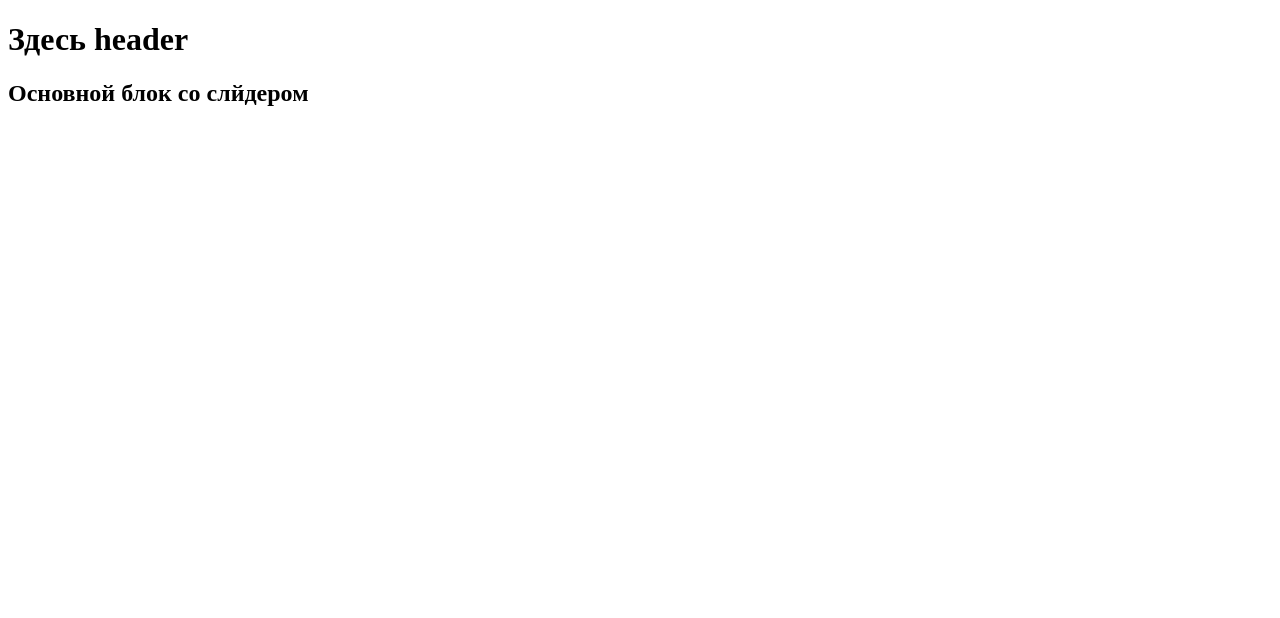
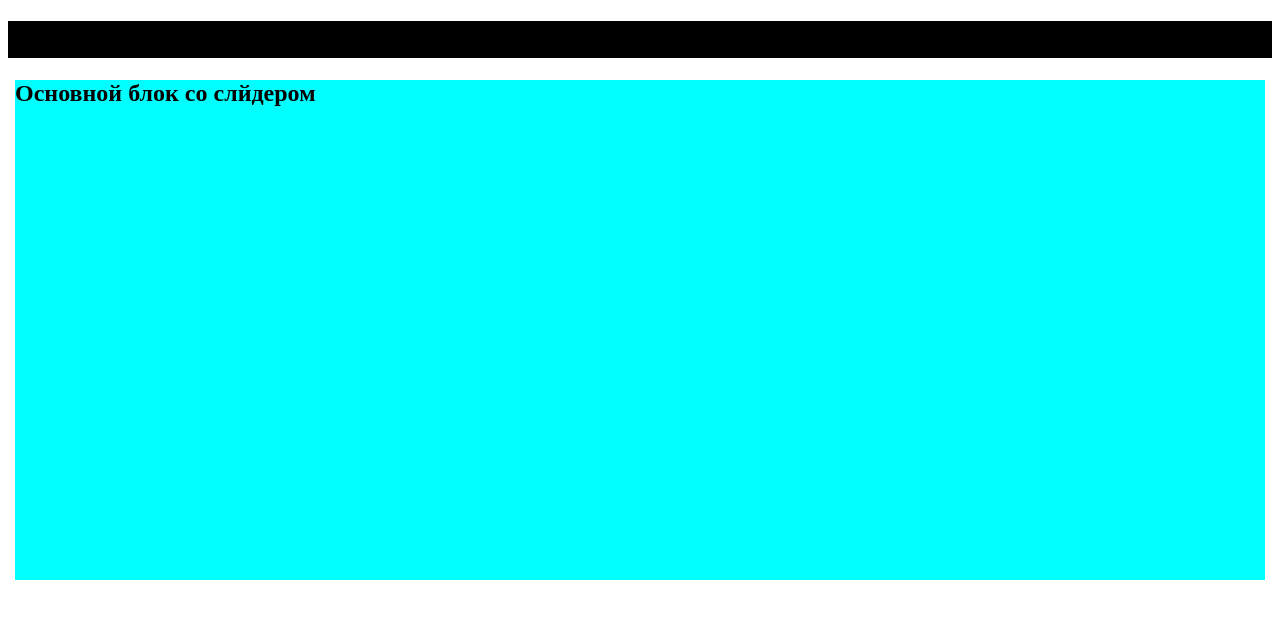
Before and after one commit to Suzxuo/12-01, a plain HTML site: page index.html in a window 1280 px wide. Drawn offline with Linux system fonts and the light colour scheme.

Commit message:
feat:added css style

```diff
--- a/index.html
+++ b/index.html
@@ -9,10 +9,10 @@
     <link rel="stylesheet" href="./style.css">
 </head>
 <body>
-    <header>
+    <header class="header">
         <h1>Здесь header</h1>
     </header>
-    <section>
+    <section class="slaider">
         <h1>Основной блок со слйдером</h1>
     </section>
 </body>
--- a/style.css
+++ b/style.css
@@ -0,0 +1,11 @@
+.header{
+    width: 100%;
+    height: 15%;
+    background: black;
+}
+.slaider{
+    width: 1250px;
+    height: 500px;
+    background: aqua;
+    margin: auto;
+}
```
